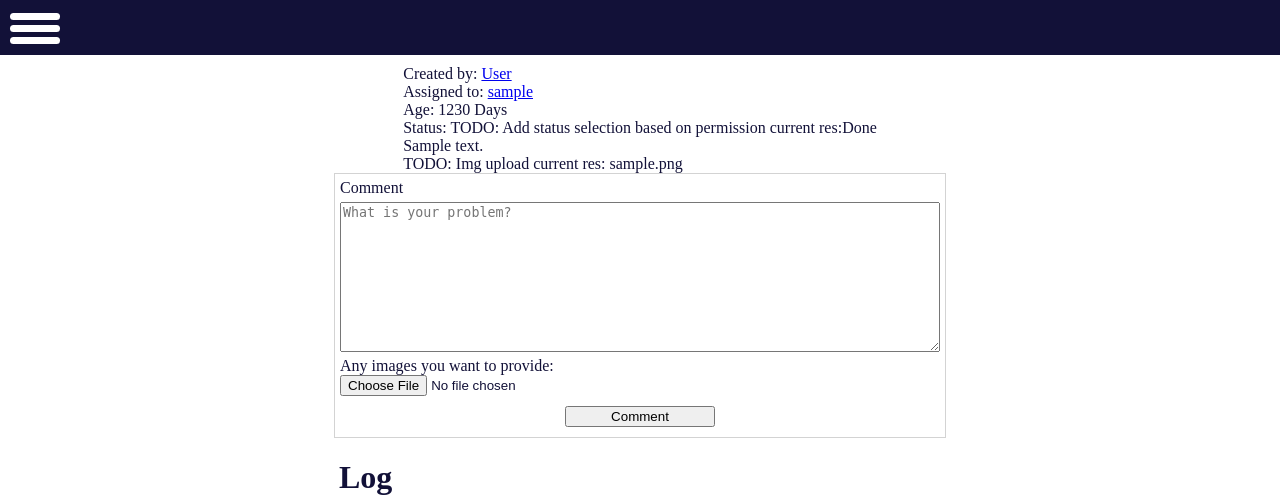
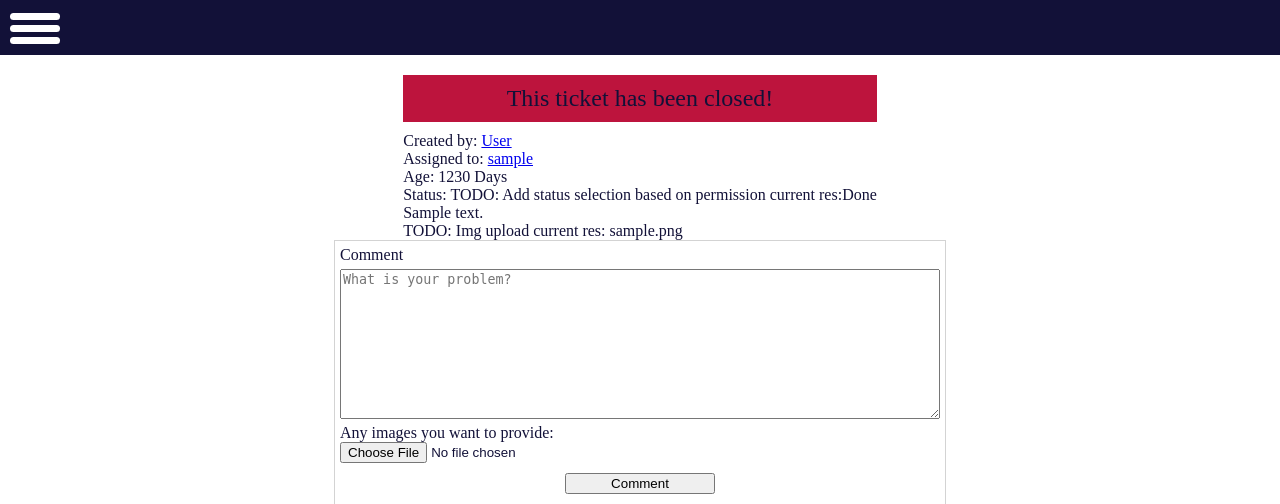
Before and after one commit to Schubi222/cs50Web, a Django app: page /ticket/1 in a window 1280 px wide. Shown: the top 504 px of the page. Run offline with Django 4.2, Linux system fonts and the light colour scheme; a user stored in the database is signed in; tables that the repository leaves empty hold one stand-in row (values such as "Sample post").

Commit message:
Archive added/close function/claim function

```diff
--- a/ticketsystem/models.py
+++ b/ticketsystem/models.py
@@ -37,7 +37,7 @@ class Ticket(models.Model):
         New = "New"
 
     status = models.CharField(choices=Status.choices, max_length=16)
-    # type = models.ForeignKey("LogEntry", on_delete=models.CASCADE, null=True, blank=True, related_name='ticket')
+    closed = models.BooleanField(default=False)
 
     # TODO: Image sollten mehrere sein können
     def serialize(self):
@@ -50,6 +50,7 @@ class Ticket(models.Model):
             "assigned_to": self.assigned_to.username if self.assigned_to else None,
             "status": self.status,
             "log": [entry.id for entry in self.log_entries.all()],
+            "closed": self.closed
             # "type": self.type.type if self.type else None,
         }
 
--- a/ticketsystem/static/myTicket.js
+++ b/ticketsystem/static/myTicket.js
@@ -20,6 +20,9 @@ function loadMyTickets(){
             if (user_tickets.tickets)
                 createHTML(div, 'h2', ['my_tickets_heading'],'My tickets')
             for (let i = 0; i < user_tickets.tickets?.length; i++) {
+
+                if (user_tickets.tickets[i].closed){continue}
+
                 const age = user_tickets.ages[i]
                 const ticket = user_tickets.tickets[i]
                 listedHTMLContainer(div, ticket,'my_ticket', [age, active_user, csrf])
@@ -28,6 +31,9 @@ function loadMyTickets(){
             if (response.worker_tickets.tickets)
                 createHTML(div, 'h2', ['my_tickets_heading'],'My assigned tickets')
             for (let i = 0; i < worker_tickets.tickets?.length; i++) {
+
+                if (worker_tickets.tickets[i].closed){continue}
+
                 const age = worker_tickets.ages[i]
                 const ticket = worker_tickets.tickets[i]
                 listedHTMLContainer(div, ticket,'my_ticket', [age, active_user, csrf])
--- /dev/null
+++ b/ticketsystem/static/singleTicket.css
@@ -0,0 +1,8 @@
+.ticket_closed{
+    width: 100%;
+    padding: 10px 0;
+    margin: 10px 0;
+    background: #bd143d;
+    text-align: center;
+    font-size: 1.5rem;
+}
--- a/ticketsystem/static/singleTicket.js
+++ b/ticketsystem/static/singleTicket.js
@@ -2,16 +2,41 @@ import {createHTML, listedHTMLContainer, displayMessage, claimTicket} from './ut
 document.addEventListener('DOMContentLoaded', ()=>{
     loadLog()
     document.getElementById('ticket_new_comment_form').addEventListener('submit', () =>{comment()})
-    document.getElementById('claim_btn')?.addEventListener('click', () => {
-        const ticket = JSON.parse(document.getElementById('ticket').textContent)
-        const csrf = document.getElementsByName('csrfmiddlewaretoken')[0].value
-        const user = JSON.parse(document.getElementById('active_user').textContent)
-        claimTicket(ticket,document.getElementById('claim_btn'),csrf)
-        document.getElementById('assigned_to').innerHTML=
-            `Assigned to: <a href="profile/${user.username}" className="ticket_assigned_to">${user.username}</a>`
-    })
+    document.getElementById('claim_btn')?.addEventListener('click', () => singleTicketClaim())
+    document.getElementById('close_btn')?.addEventListener('click', () => closeTicket())
 })
 
+function closeTicket() {
+    const csrf = document.getElementsByName('csrfmiddlewaretoken')[0].value
+    const ticket = JSON.parse(document.getElementById('ticket').textContent)
+    fetch(`/ticket/${ticket.id}/close`, {
+        method: 'PUT',
+        headers: {'X-CSRFToken': csrf},
+        body: JSON.stringify({})
+    })
+        .then(response => response.json())
+        .then(response => {
+            if (response.error) {
+                displayMessage(response.message)
+            } else {
+                //TODO:Check ob message überhaupt auftaucht
+                displayMessage(response.message)
+                location.reload()
+            }
+        })
+}
+function singleTicketClaim(){
+    const ticket = JSON.parse(document.getElementById('ticket').textContent)
+    const csrf = document.getElementsByName('csrfmiddlewaretoken')[0].value
+    const user = JSON.parse(document.getElementById('active_user').textContent)
+
+    claimTicket(ticket,document.getElementById('claim_btn'),csrf)
+
+    document.getElementById('assigned_to').innerHTML=
+        `Assigned to: <a href="profile/${user.username}" className="ticket_assigned_to">${user.username}</a>`
+
+    setTimeout(() => { loadLog()  }, 300);
+}
 function comment(){
     const form = document.getElementById('ticket_new_comment_form')
     const textarea = document.getElementById('ticket_new_comment_form_Textarea')
@@ -34,7 +59,6 @@ function comment(){
         .then(r =>{
             if (!r.error) {
                 loadLog()
-                console.log("test")
             }
 
             else{
@@ -52,7 +76,6 @@ function loadLog(){
         .then(response => response.json())
         .then(r =>{
             if (r.entries.length !== 0){
-                console.log(r.entries)
                 createHTML(parent,'h1',['home_heading'],'Log')
             }
             r.entries.forEach(entry=>{
--- a/ticketsystem/static/util.js
+++ b/ticketsystem/static/util.js
@@ -77,7 +77,6 @@ export function claimTicket(ticket, btn, csrf){
     })
         .then(response => response.json())
         .then(response =>{
-
             if (response.error){
                 displayMessage(response.message)
             }
--- a/ticketsystem/templates/layout.html
+++ b/ticketsystem/templates/layout.html
@@ -29,6 +29,7 @@
                     {% if user.permission == user.Permission.Lead_Worker %}
                         <li class="layout_menu_li" data-url="myteam">My Team</li>
                     {% endif %}
+                    <li class="layout_menu_li" data-url="archive">Archive</li>
                     <li class="layout_menu_li" data-url="logout">Logout</li>
                 {% else %}
                     <li class="layout_menu_li" data-url="login">Login</li>
--- a/ticketsystem/templates/ticket.html
+++ b/ticketsystem/templates/ticket.html
@@ -5,6 +5,7 @@
     <link rel="stylesheet" href="{% static 'ticket.css' %}">
     <link rel="stylesheet" href="{% static 'form.css' %}">
     <link rel="stylesheet" href="{% static 'container.css' %}">
+    <link rel="stylesheet" href="{% static 'singleTicket.css' %}">
     <script type="module" src={% static 'singleTicket.js' %}></script>
      {{ ticket|json_script:"ticket" }}
     {{ request.user.serialize|json_script:"active_user" }}
@@ -14,11 +15,16 @@
 {% block body %}
     {% if ticket %}
         <div class="ticket_wrapper">
-
-        {% if not ticket.assigned_to and user.permission == user.Permission.Lead_Worker or user.permission == user.Permission.Worker %}
-            <button id="claim_btn" class="single_ticket_ticket_claim ticket_claim">Claim</button>
+        {% if ticket.closed %}
+            <div class="ticket_closed">This ticket has been closed!</div>
+        {% else %}
+            {% if not ticket.assigned_to and user.permission == user.Permission.Lead_Worker or user.permission == user.Permission.Worker %}
+                <button id="claim_btn" class="single_ticket_ticket_claim btn">Claim</button>
+            {% endif %}
+            {% if ticket.assigned_to == user.username or ticket.owner == user.username or user.permission == user.Permission.Lead_Worker %}
+                <button id="close_btn" class="single_ticket_ticket_close btn">Close Ticket</button>
+            {% endif %}
         {% endif %}
-
             <div class="ticket_head">
                 <div class="ticket_author">Created by: <a href="#" class="ticket_author_link">{{ ticket.owner }}</a></div>
                 <div class="ticket_assigned_to" id="assigned_to">Assigned to:
--- a/ticketsystem/urls.py
+++ b/ticketsystem/urls.py
@@ -13,9 +13,12 @@ urlpatterns = [
     path("myteam", views.my_team, name="myteam"),
     path("profile/<str:username>", views.profile, name="profile"),
     path("ticket/<int:id>", views.ticket, name="ticket"),
+    path("ticket/<int:id>/close", views.close_ticket, name="closeticket"),
     path("getalltickets", views.get_all_tickets, name="getalltickets"),
     path("newticket", views.new_ticket, name="newticket"),
     path("newcomment", views.new_comment, name="newcomment"),
     path("getallentries/<int:ticket_id>", views.get_all_entries_for_ticket, name="getallentries"),
     path("claim", views.claim_ticket, name="claim"),
+    path("archive", views.archive, name="archive"),
+    path("archive/<str:operation>", views.archive, name="archive"),
 ]
--- a/ticketsystem/views.py
+++ b/ticketsystem/views.py
@@ -16,6 +16,7 @@ from django.views.decorators.csrf import csrf_exempt
 
 from .models import User, Ticket, LogEntry
 
+PERMISSION_DENIED_MESSAGE = "You do not have the permission to do that"
 
 # Helper Functions
 # Returns number of days
@@ -104,6 +105,55 @@ def profile(request, username):
     pass
 
 
+def archive(request, operation="init"):
+    if operation == "get":
+        user = User.objects.get(username=request.user)
+        tickets = []
+        ages = []
+        if user.permission == User.Permission.User:
+            tickets = Ticket.objects.filter(owner=user)
+            tickets, ages = prep_tickets(tickets)
+        else:
+            tickets = Ticket.objects.all()
+            tickets, ages = prep_tickets(tickets)
+
+        return JsonResponse({'tickets': [ticket_.serialize() for ticket_ in tickets],
+                             'age': ages}, safe=False)
+    else:
+        return render(request,'archive.html')
+
+
+def close_ticket(request, id):
+    user = request.user
+    user = User.objects.get(username=user)
+    ticket = Ticket.objects.get(id=id)
+
+    if not ticket:
+        return JsonResponse({
+            "message": "Ticket does not exist!",
+            'error': True
+        })
+    if user.permission != User.Permission.Lead_Worker and user != ticket.owner and user != ticket.assigned_to:
+        return JsonResponse({
+            "message": PERMISSION_DENIED_MESSAGE,
+            'error': True
+        })
+
+    ticket.closed = True
+    ticket.save()
+
+    entry = LogEntry()
+    entry.content = f"Ticket({ticket.id}) has been closed by {request.user}"
+    entry.ticket = ticket
+    entry.type = LogEntry.Type.Notification
+    entry.save()
+
+    return JsonResponse({
+        "message": "Ticket has been closed",
+        'error': False
+    })
+
+
 def claim_ticket(request):
     active_user = request.user
 
@@ -117,7 +167,7 @@ def claim_ticket(request):
 
     if user.permission != User.Permission.Lead_Worker and user.permission != User.Permission.Worker:
         return JsonResponse({
-            "message": "You do not have the permission to do that",
+            "message": PERMISSION_DENIED_MESSAGE,
             'error': True
         })
 
@@ -128,12 +178,18 @@ def claim_ticket(request):
 
     if ticket.assigned_to and user.permission != User.Permission.Lead_Worker:
         return JsonResponse({
-            "message": "You do not have the permission to do that",
+            "message": PERMISSION_DENIED_MESSAGE,
             'error': True
         })
 
     ticket.assigned_to = user
     ticket.save()
+
+    entry = LogEntry()
+    entry.content = f"Ticket({ticket.id}) has been claimed by {ticket.assigned_to.username}"
+    entry.ticket = ticket
+    entry.type = LogEntry.Type.Notification
+    entry.save()
 
     return JsonResponse({
         "message": "Ticket successfully claimed!",
```
Also changed, not shown: ticketsystem/static/allTickets.js (+8 -0 lines), ticketsystem/static/archive.js (added, +26 -0 lines), ticketsystem/templates/archive.html (added, +20 -0 lines).
